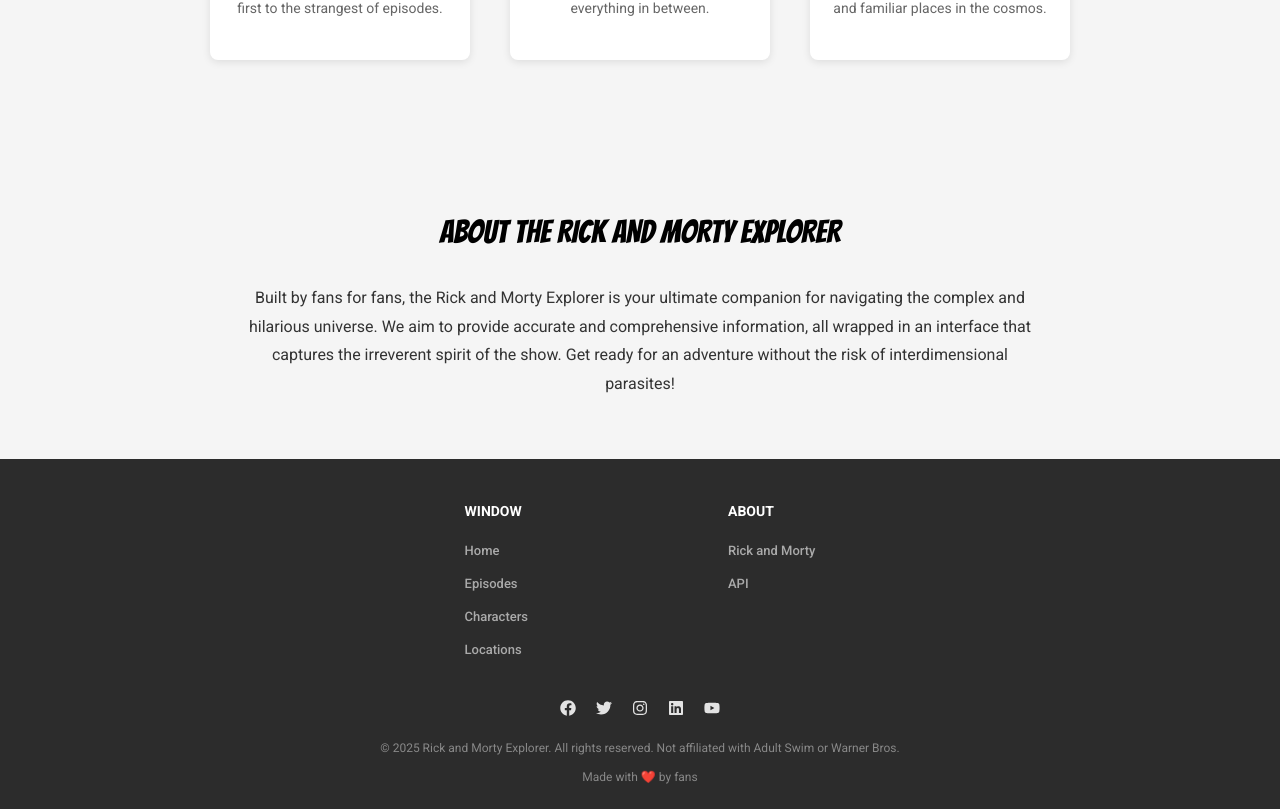
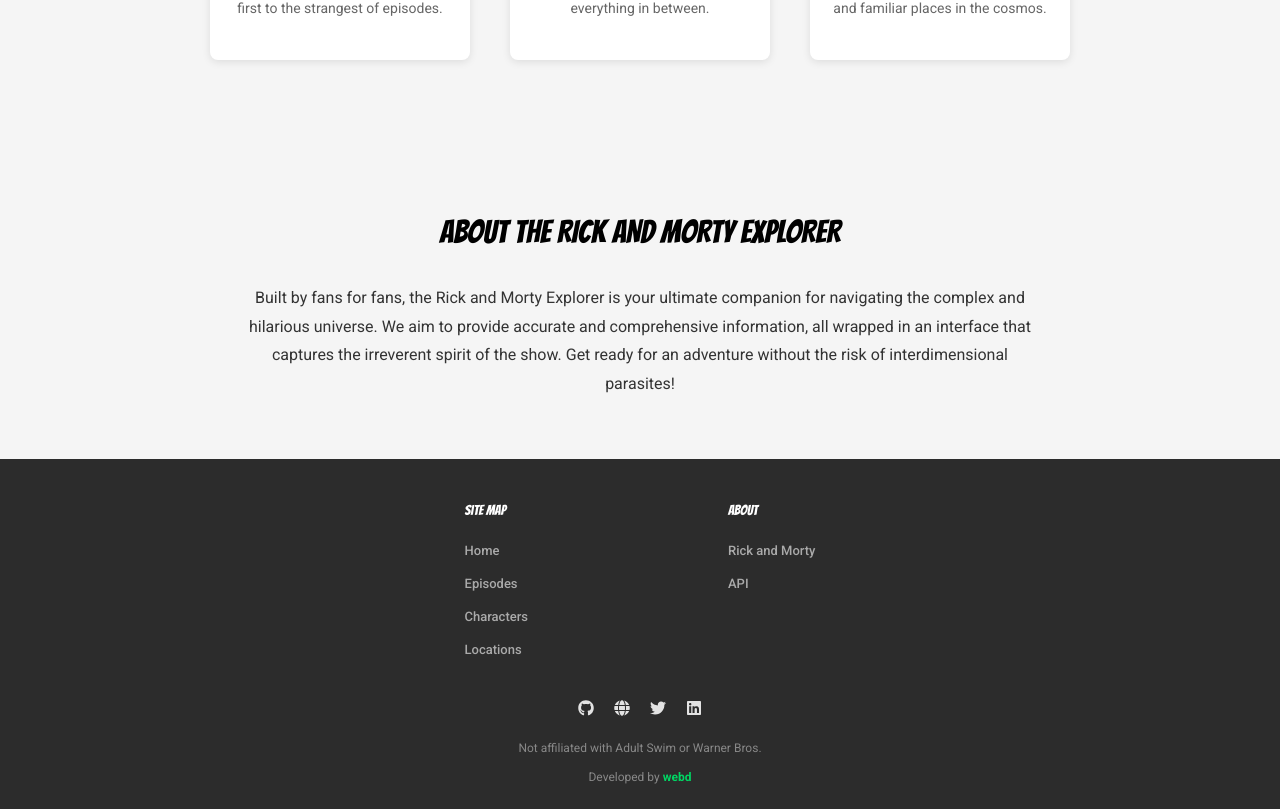
Before and after one commit to webala/wubalubadubdub, a React (Vite) app: page / in a window 1280 px wide. Shown: the part 1048-1857 px from the top of the page. Built offline with nearby package versions, Linux system fonts and the light colour scheme; no server answers.

Commit message:
fix: episodes loading

```diff
--- a/src/componsents/Episodes/Episodes.scss
+++ b/src/componsents/Episodes/Episodes.scss
@@ -254,16 +254,39 @@
         }
       }
 
-      .load-more-trigger {
-        text-align: center;
-        padding: 30px 0;
+         .load-more-container {
+           display: flex;
+           justify-content: center;
+           margin-top: 40px;
 
-        .loading-more {
-          font-size: 14px;
-          color: #666;
-          font-weight: 500;
-        }
-      }
+           .load-more-button {
+             padding: 14px 32px;
+             background-color: #00d563;
+             border: none;
+             border-radius: 8px;
+             font-size: 15px;
+             font-weight: 700;
+             color: #000;
+             cursor: pointer;
+             transition: all 0.3s ease;
+             box-shadow: 0 2px 8px rgba(0, 213, 99, 0.2);
+
+             &:hover:not(:disabled) {
+               background-color: #00b854;
+               transform: translateY(-2px);
+               box-shadow: 0 4px 16px rgba(0, 213, 99, 0.3);
+             }
+
+             &:active:not(:disabled) {
+               transform: translateY(0);
+             }
+
+             &:disabled {
+               opacity: 0.6;
+               cursor: not-allowed;
+             }
+           }
+         }
     }
   }
 
--- a/src/componsents/Episodes/Episodes.tsx
+++ b/src/componsents/Episodes/Episodes.tsx
@@ -125,33 +125,12 @@
     fetchEpisodes(1);
   }, []);
 
-  // Intersection Observer for infinite scroll
-  useEffect(() => {
-    // Don't set up observer if filters are active (API might not support pagination with filters well)
-    if (nameFilter || episodeFilter) {
-      return;
+  // Load more episodes
+  const handleLoadMore = () => {
+    if (hasMore && !isLoading) {
+      setPage((prev) => prev + 1);
     }
-
-    const observer = new IntersectionObserver(
-      (entries) => {
-        if (entries[0].isIntersecting && hasMore && !isLoading) {
-          setPage((prev) => prev + 1);
-        }
-      },
-      { threshold: 0.1 }
-    );
-
-    const currentTarget = observerTarget.current;
-    if (currentTarget) {
-      observer.observe(currentTarget);
-    }
-
-    return () => {
-      if (currentTarget) {
-        observer.unobserve(currentTarget);
-      }
-    };
-  }, [hasMore, isLoading, nameFilter, episodeFilter]);
+  };
 
   // Fetch when page changes
   useEffect(() => {
@@ -272,16 +251,16 @@
                 ))}
               </div>
 
-              {/* Infinite Scroll Trigger - Always render when hasMore and no filters */}
-              {hasMore && !nameFilter && !episodeFilter && (
-                <div
-                  ref={observerTarget}
-                  className="load-more-trigger"
-                  style={{ minHeight: "50px" }}
-                >
-                  {isLoading && (
-                    <p className="loading-more">Loading more episodes...</p>
-                  )}
+              {/* Load More Button */}
+              {hasMore && (
+                <div className="load-more-container">
+                  <button
+                    onClick={handleLoadMore}
+                    className="load-more-button"
+                    disabled={isLoading}
+                  >
+                    {isLoading ? "Loading..." : "Load More Episodes"}
+                  </button>
                 </div>
               )}
             </>
--- /dev/null
+++ b/src/componsents/Footer/Footer.scss
@@ -0,0 +1,84 @@
+.footer {
+    background-color: #2c2c2c;
+    color: #fff;
+    padding: 40px 20px 20px;
+    text-align: center;
+
+    .footer-content {
+        display: flex;
+        justify-content: center;
+        gap: 60px;
+        margin-bottom: 30px;
+        flex-wrap: wrap;
+
+        @media (min-width: 768px) {
+            gap: 200px;
+        }
+
+        .footer-column {
+            text-align: left;
+
+            h4 {
+                font-size: 14px;
+                font-weight: 700;
+                margin-bottom: 15px;
+                color: #fff;
+            }
+
+            ul {
+                list-style: none;
+                padding: 0;
+                margin: 0;
+
+                li {
+                    margin-bottom: 8px;
+
+                    a {
+                        color: #aaa;
+                        text-decoration: none;
+                        font-size: 13px;
+                        transition: color 0.3s ease;
+
+                        &:hover {
+                            color: #00d563;
+                        }
+                    }
+                }
+            }
+        }
+    }
+
+    .footer-social {
+        display: flex;
+        gap: 20px;
+        justify-content: center;
+        margin-bottom: 20px;
+
+        a {
+            color: #aaa;
+            font-size: 20px;
+            transition: color 0.3s ease;
+
+            &:hover {
+                color: #00d563;
+            }
+        }
+    }
+
+    .footer-copyright {
+        font-size: 12px;
+        color: #888;
+        margin-bottom: 5px;
+    }
+
+    .footer-made-with {
+        font-size: 12px;
+        color: #888;
+
+        a {
+            font-weight: 700;
+            color: #00d563;
+            font-size: 12px;
+        }
+    }
+}
--- /dev/null
+++ b/src/componsents/Footer/Footer.tsx
@@ -0,0 +1,72 @@
+import { FaGithub, FaGlobe, FaLinkedin, FaTwitter } from "react-icons/fa";
+import { Link } from "react-router-dom";
+import "./Footer.scss";
+
+const Footer = () => {
+  return (
+    <footer className="footer">
+      <div className="footer-content">
+        <div className="footer-column">
+          <h4 className="bangers-regular">site map</h4>
+          <ul>
+            <li>
+              <Link to="/">Home</Link>
+            </li>
+            <li>
+              <Link to="/episodes">Episodes</Link>
+            </li>
+            <li>
+              <Link to="/characters">Characters</Link>
+            </li>
+            <li>
+              <Link to="/locations">Locations</Link>
+            </li>
+          </ul>
+        </div>
+        <div className="footer-column">
+          <h4 className="bangers-regular">ABOUT</h4>
+          <ul>
+            <li>
+              <a href="#about">Rick and Morty</a>
+            </li>
+            <li>
+              <a href="https://rickandmortyapi.com/" target="blank">
+                API
+              </a>
+            </li>
+          </ul>
+        </div>
+      </div>
+      <div className="footer-social">
+        <a href="https://github.com/webala" aria-label="GitHub" target="_blank">
+          <FaGithub />
+        </a>
+        <a href="https://webala.dev" aria-label="Website" target="_blank">
+          <FaGlobe />
+        </a>
+
+        <a href="https://x.com/Webbie1001" aria-label="X">
+          <FaTwitter />
+        </a>
+        <a
+          href="https://www.linkedin.com/in/daniel-webala-8b4992184/"
+          aria-label="LinkedIn"
+          target="blank"
+        >
+          <FaLinkedin />
+        </a>
+      </div>
+      <p className="footer-copyright">
+        Not affiliated with Adult Swim or Warner Bros.
+      </p>
+      <p className="footer-made-with">
+        Developed by{" "}
+        <a href="https://webala.dev" target="blank">
+          webd
+        </a>
+      </p>
+    </footer>
+  );
+};
+
+export default Footer;
--- a/src/componsents/Home/Home.tsx
+++ b/src/componsents/Home/Home.tsx
@@ -1,16 +1,9 @@
 /** @format */
 
-import React, { useEffect, useState } from "react";
+import { useEffect, useState } from "react";
 import { Link } from "react-router-dom";
 import "./Home.scss";
-import { MdLocalMovies, MdPeople, MdLocationOn } from "react-icons/md";
-import {
-  FaFacebook,
-  FaTwitter,
-  FaInstagram,
-  FaLinkedin,
-  FaYoutube,
-} from "react-icons/fa";
+import { FaTwitter, FaLinkedin } from "react-icons/fa";
 import axios from "axios";
 import { MapPin, Tv, UsersRound } from "lucide-react";
 
@@ -170,10 +163,10 @@
       </section>
 
       {/* Footer */}
-      <footer className="footer">
+      {/* <footer className="footer">
         <div className="footer-content">
           <div className="footer-column">
-            <h4>WINDOW</h4>
+            <h4 className="bangers-regular">site map</h4>
             <ul>
               <li>
                 <Link to="/">Home</Link>
@@ -190,7 +183,7 @@
             </ul>
           </div>
           <div className="footer-column">
-            <h4>ABOUT</h4>
+            <h4 className="bangers-regular">ABOUT</h4>
             <ul>
               <li>
                 <a href="#about">Rick and Morty</a>
@@ -204,28 +197,19 @@
           </div>
         </div>
         <div className="footer-social">
-          <a href="#" aria-label="Facebook">
-            <FaFacebook />
-          </a>
-          <a href="#" aria-label="Twitter">
+          <a href="#" aria-label="X">
             <FaTwitter />
-          </a>
-          <a href="#" aria-label="Instagram">
-            <FaInstagram />
           </a>
           <a href="#" aria-label="LinkedIn">
             <FaLinkedin />
-          </a>
-          <a href="#" aria-label="YouTube">
-            <FaYoutube />
           </a>
         </div>
         <p className="footer-copyright">
           © 2025 Rick and Morty Explorer. All rights reserved. Not affiliated
           with Adult Swim or Warner Bros.
         </p>
-        <p className="footer-made-with">Made with ❤️ by fans</p>
-      </footer>
+        <p className="footer-made-with">Made with ❤️ by a fan</p>
+      </footer> */}
     </div>
   );
 }
--- a/src/componsents/Layout.tsx
+++ b/src/componsents/Layout.tsx
@@ -1,12 +1,14 @@
 import { Outlet } from "react-router-dom";
 import Navbar from "./Navbar/Navbar";
 import Search from "./Search";
+import Footer from "./Footer/Footer";
 
 const Layout = () => {
   return (
     <section className="layout">
       <Navbar />
       <Outlet />
+      <Footer />
     </section>
   );
 };
```
